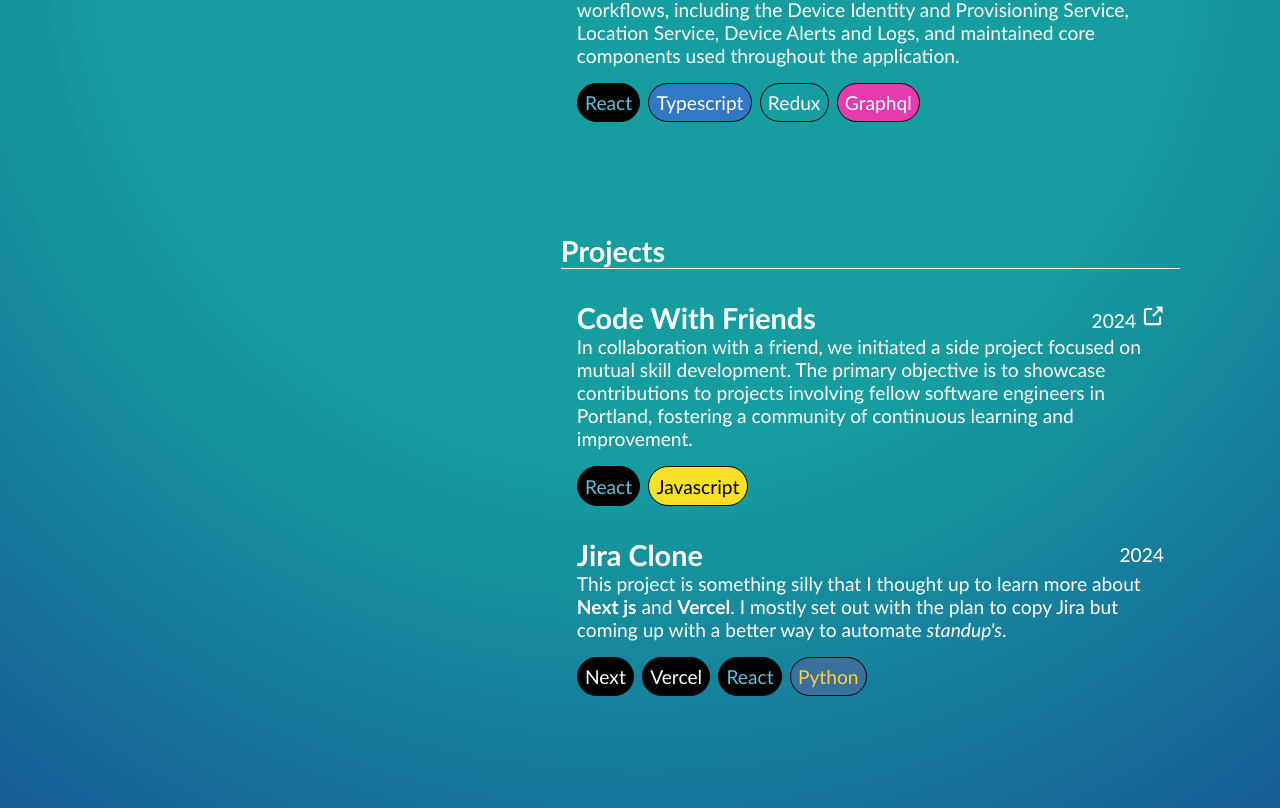
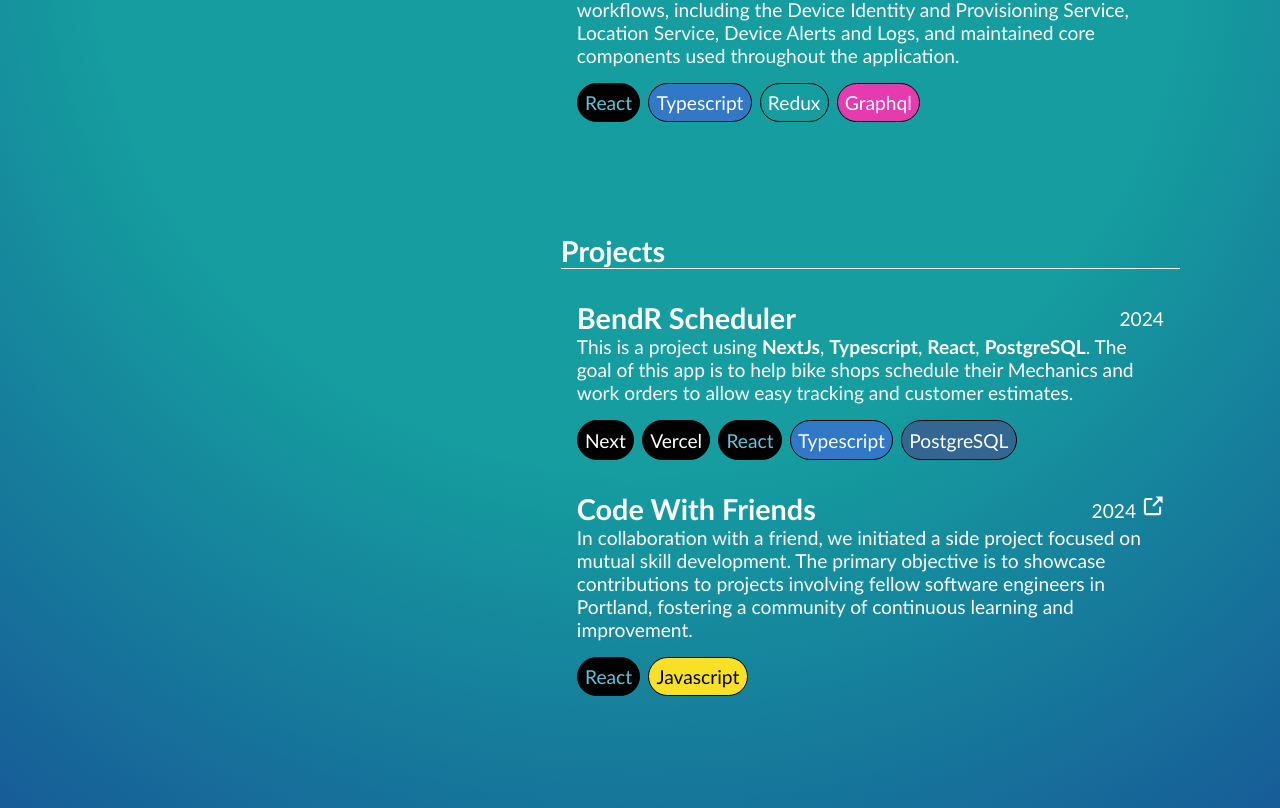
Before and after one commit to sherretten/website, a SvelteKit app: page / in a window 1280 px wide. Shown: the part 957-1765 px from the top of the page. Built offline with nearby package versions, Linux system fonts and the light colour scheme.

Commit message:
Add bendr scheduling

```diff
--- a/src/routes/+page.svelte
+++ b/src/routes/+page.svelte
@@ -106,6 +106,28 @@
       </section>
       <section id="projects">
         <h2 class="section-title">Projects</h2>
+				 <div class="projects-container">
+          <div class="job-container">
+						<a href="https://jira-clone-sandy.vercel.app/" target="_blank" rel="noreferrer noopener">
+            <div class="title-row">
+              <h1>BendR Scheduler</h1>
+              <div class="date">
+                2024
+              </div>
+            </div>
+            <div class="description">
+              This is a project using <strong>NextJs</strong>, <strong>Typescript</strong>, <strong>React</strong>, <strong>PostgreSQL</strong>.
+							The goal of this app is to help bike shops schedule their Mechanics and work orders to allow easy tracking and customer estimates.
+              <div class="stacks">
+                <div class="stack next">Next</div>
+                <div class="stack vercel">Vercel</div>
+                <div class="stack react">React</div>
+                <div class="stack typescript">Typescript</div>
+								<div class="stack postgres">PostgreSQL</div>
+              </div>
+            </div>
+          </div>
+        </div>
 				<div class="job-container">
 					<a href="https://www.codewithfriends.com" target="_blank" rel="noreferrer noopener">
 					<div class="title-row">
@@ -133,28 +155,6 @@
               <div class="stack javascript">Javascript</div>
             </div>
           </div>
-        <div class="projects-container">
-          <div class="job-container">
-            <div class="title-row">
-              <h1>Jira Clone</h1>
-              <div class="date">
-                2024
-              </div>
-            </div>
-            <div class="description">
-              This project is something silly that I thought up to learn more
-              about <strong>Next js</strong> and <strong>Vercel</strong>. I mostly set
-              out with the plan to copy Jira but coming up with a better way to
-              automate <i>standup's</i>.
-              <div class="stacks">
-                <div class="stack next">Next</div>
-                <div class="stack vercel">Vercel</div>
-                <div class="stack react">React</div>
-                <div class="stack python">Python</div>
-              </div>
-            </div>
-          </div>
-        </div>
       </section>
     </main>
   </div>
@@ -303,6 +303,9 @@
   .vercel {
     background-color: black;
   }
+	.postgres {
+		background-color: #336791;
+	}
   .python {
     background-color: #39719c;
     color: #ffce41;
```
